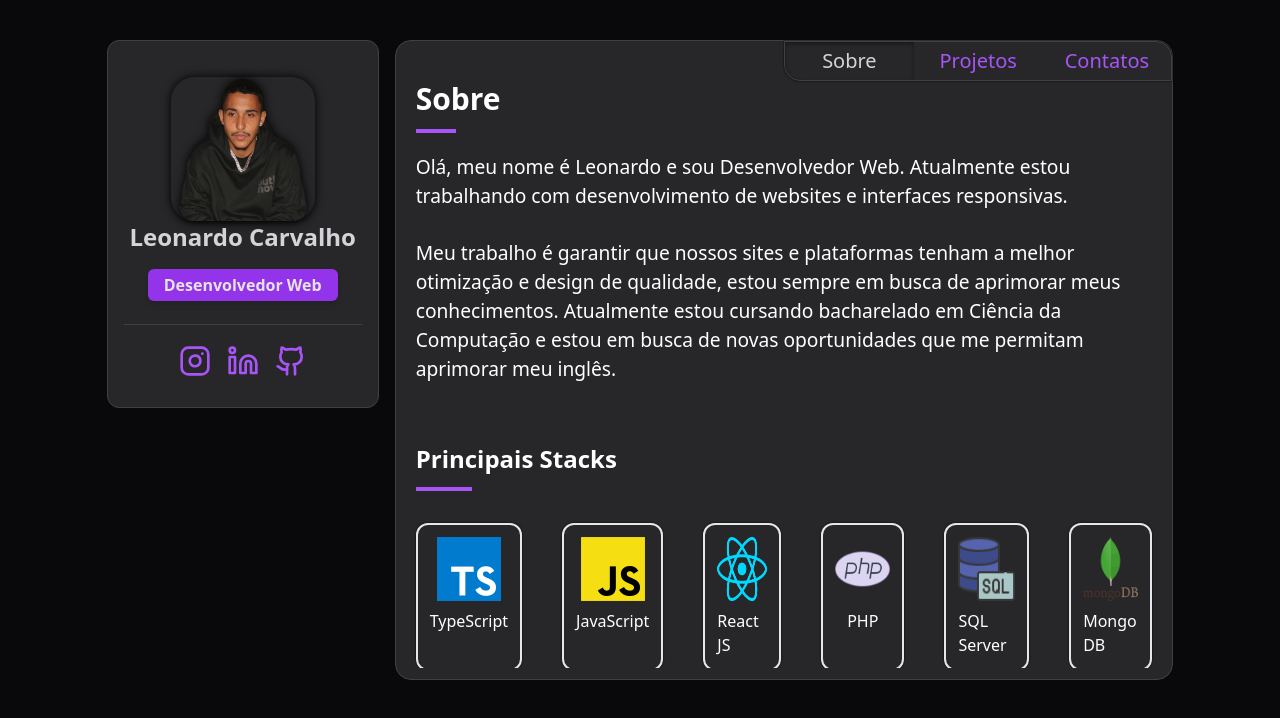
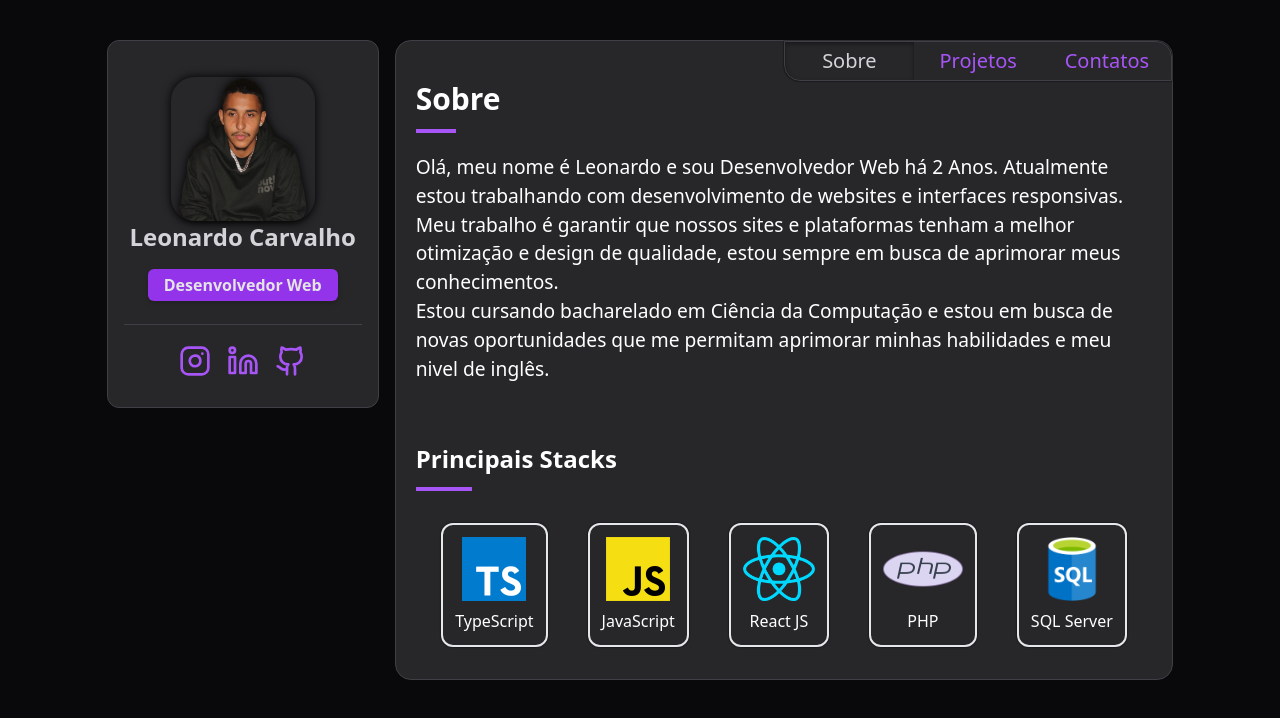
Before and after one commit to leonardo-tcarvalho/MyPortfolioReact, a React (Vite) app in the folder myPortfolio/: page / in a window 1280 px wide. Shown: the top 718 px of the page. Built offline with nearby package versions, Linux system fonts and the light colour scheme.

Commit message:
Update: cards stacks

```diff
--- a/myPortfolio/src/pages/About.jsx
+++ b/myPortfolio/src/pages/About.jsx
@@ -36,11 +36,11 @@ export function About() {
                     <span className="w-10 h-1 bg-purple-500"></span>
                 </div>
                 <div className="flex flex-col w-full gap-10 p-5">
-                    <p className="text-white text-[1.2em]">Olá, meu nome é Leonardo e sou Desenvolvedor Web. Atualmente estou trabalhando com desenvolvimento de websites e interfaces responsivas. <br/> <br/> Meu trabalho é garantir que nossos sites e plataformas tenham a melhor otimização e design de qualidade, estou sempre em busca de aprimorar meus conhecimentos. Atualmente estou cursando bacharelado em Ciência da Computação e estou em busca de novas oportunidades que me permitam aprimorar meu inglês.</p>
+                    <p className="text-white text-[1.2em]">Olá, meu nome é Leonardo e sou Desenvolvedor Web há 2 Anos. Atualmente estou trabalhando com desenvolvimento de websites e interfaces responsivas. Meu trabalho é garantir que nossos sites e plataformas tenham a melhor otimização e design de qualidade, estou sempre em busca de aprimorar meus conhecimentos. <br/> Estou cursando bacharelado em Ciência da Computação e estou em busca de novas oportunidades que me permitam aprimorar minhas habilidades e meu nivel de inglês.</p>
                     <div className="flex flex-col w-full gap-3 mt-5">
                         <h1 className="text-white text-2xl font-semibold">Principais Stacks</h1>
                         <span className="w-14 h-1 bg-purple-500"></span>
-                        <div className="flex justify-center gap-10 mt-5">
+                        <div className="flex flex-wrap justify-center gap-10 mt-5">
                             <div className="flex flex-col items-center border-2 rounded-xl p-3 duration-300 shadow-5 gap-2 hover:duration-300 hover:scale-125 hover:shadow-10">
                                 <img src={IconTS} alt="TypeScript" className="w-16 h-16"/>
                                 <p className="text-white">TypeScript</p>
```
Also changed, not shown: myPortfolio/src/images/IconSQL.png.
